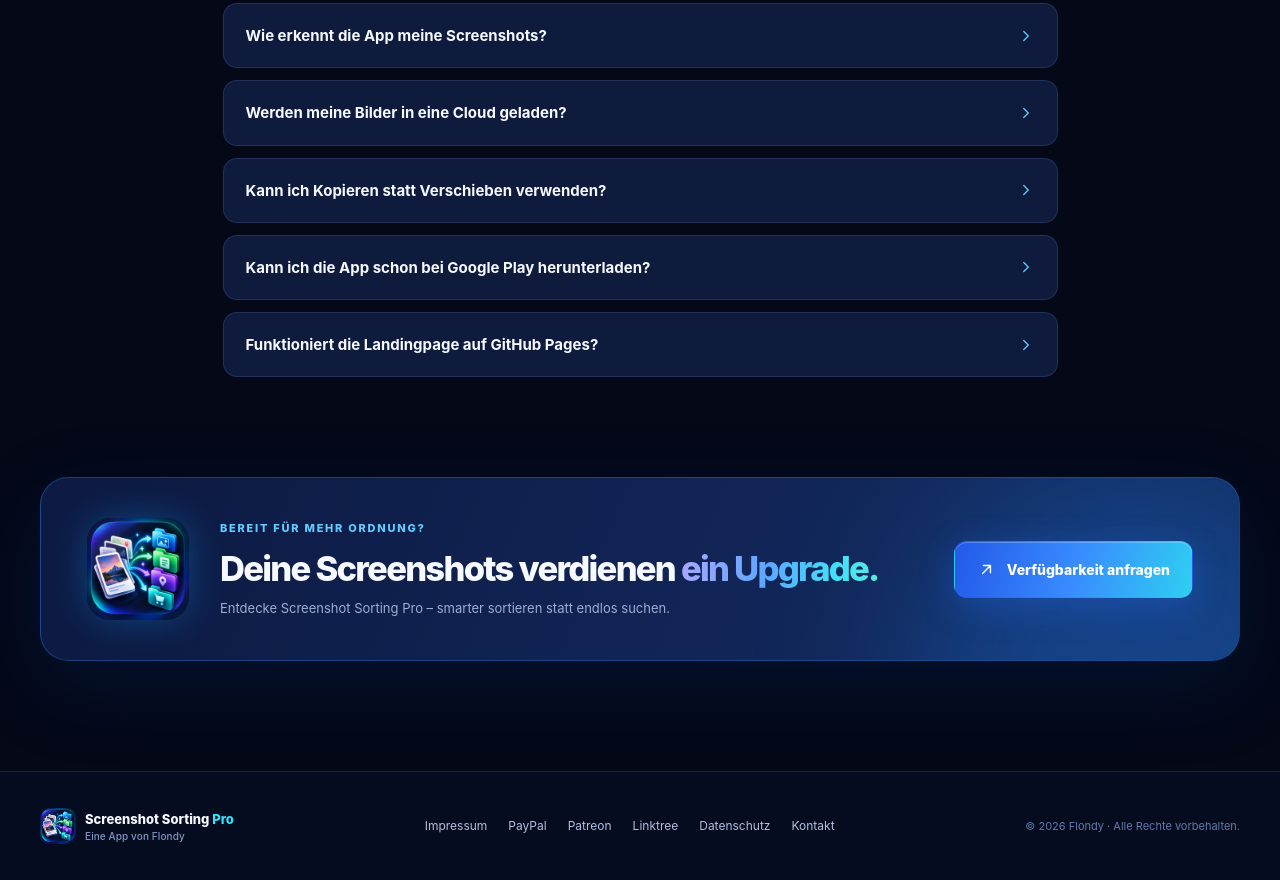
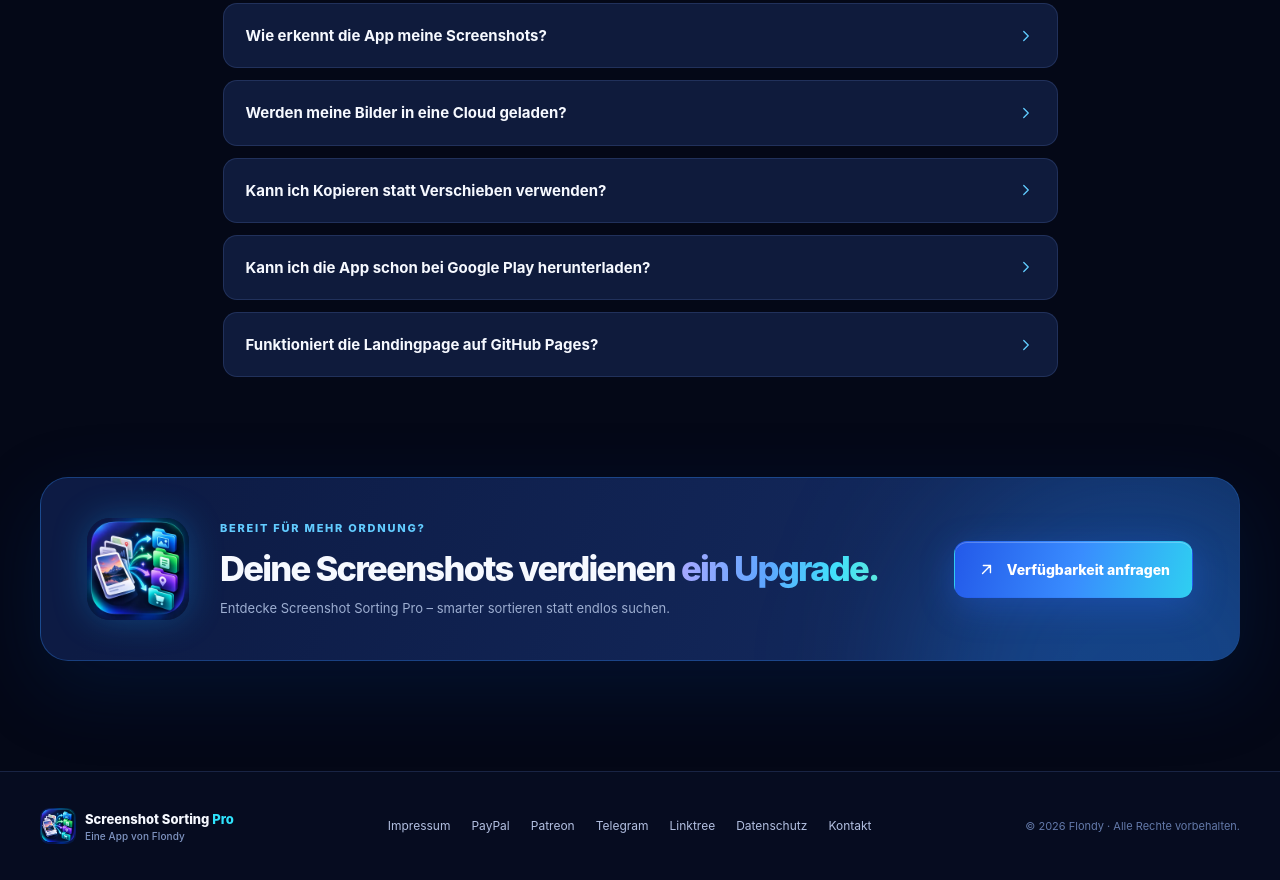
Before and after one commit to Marcel-2025/Screenshot-Sorting-Pro-landing-page, a plain HTML site: page index.html in a window 1280 px wide. Shown: the part 4673-5553 px from the top of the page. Drawn offline with Linux system fonts and the light colour scheme.

Commit message:
Fußzeile: Telegram-Link
Co-Authored-By: Claude Opus 5.5 <noreply@anthropic.com>
Claude-Session: https://claude.ai/code/session_01Xnj5ebscbHZsCBrLamfoCY

```diff
--- a/index.html
+++ b/index.html
@@ -137,7 +137,7 @@
     <section class="bottom-section container"><div class="final-cta reveal"><div class="cta-glow"></div><img src="assets/img/app-icon.webp" width="112" height="112" loading="lazy" alt="Screenshot Sorting Pro Icon"/><div><span class="section-kicker" data-i18n="ctaKicker">BEREIT FÜR MEHR ORDNUNG?</span><h2 data-i18n-html="ctaTitle">Deine Screenshots verdienen <span class="gradient-text">ein Upgrade.</span></h2><p data-i18n="ctaBody">Entdecke Screenshot Sorting Pro – smarter sortieren statt endlos suchen.</p></div><a id="finalCTA" class="btn btn-primary btn-large" href="mailto:flondy.dev@gmail.com?subject=Screenshot%20Sorting%20Pro"><svg class="ic"><use href="#i-arrow-up-right"/></svg><span data-i18n="ctaContact">Verfügbarkeit anfragen</span></a></div></section>
   </main>
 
-  <footer class="footer"><div class="container footer-inner"><a class="footer-brand" href="#top"><img src="assets/img/app-icon.webp" width="36" height="36" alt=""/><span>Screenshot Sorting <em>Pro</em><small data-i18n="footerSubtitle">Eine App von Flondy</small></span></a><div class="footer-links"><a href="https://flondy.github.io/app-store/impressum.html" data-i18n="footerLegal">Impressum</a><a href="https://www.paypal.com/paypalme/MSingle72" target="_blank" rel="noopener">PayPal</a><a href="https://www.patreon.com/cw/Flondy" target="_blank" rel="noopener">Patreon</a><a href="https://linktr.ee/flondy" target="_blank" rel="noopener">Linktree</a><a href="datenschutz.html" data-i18n="footerPrivacy">Datenschutz</a><a href="mailto:flondy.dev@gmail.com" data-i18n="footerContact">Kontakt</a></div><p>© <span id="year">2026</span> Flondy · <span data-i18n="footerRights">Alle Rechte vorbehalten.</span></p></div></footer>
+  <footer class="footer"><div class="container footer-inner"><a class="footer-brand" href="#top"><img src="assets/img/app-icon.webp" width="36" height="36" alt=""/><span>Screenshot Sorting <em>Pro</em><small data-i18n="footerSubtitle">Eine App von Flondy</small></span></a><div class="footer-links"><a href="https://flondy.github.io/app-store/impressum.html" data-i18n="footerLegal">Impressum</a><a href="https://www.paypal.com/paypalme/MSingle72" target="_blank" rel="noopener">PayPal</a><a href="https://www.patreon.com/cw/Flondy" target="_blank" rel="noopener">Patreon</a><a href="https://t.me/Flondy" target="_blank" rel="noopener">Telegram</a><a href="https://linktr.ee/flondy" target="_blank" rel="noopener">Linktree</a><a href="datenschutz.html" data-i18n="footerPrivacy">Datenschutz</a><a href="mailto:flondy.dev@gmail.com" data-i18n="footerContact">Kontakt</a></div><p>© <span id="year">2026</span> Flondy · <span data-i18n="footerRights">Alle Rechte vorbehalten.</span></p></div></footer>
 
   <div class="lightbox" id="lightbox" role="dialog" aria-modal="true" aria-label="Screenshot-Vorschau" hidden>
     <button class="lightbox-close" id="lightboxClose" type="button" aria-label="Schließen"><svg class="ic"><use href="#i-close"/></svg></button>
```
